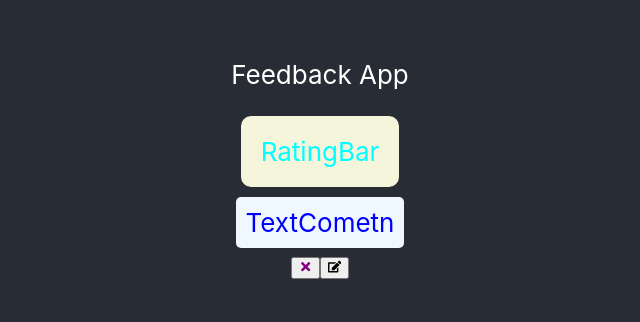
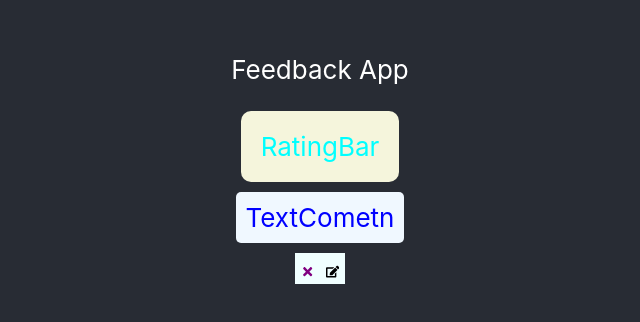
Before and after one commit to nikindtmas1/Feedback-Rating, a React (Create React App) app in the folder client/: page / in a window 1280 px wide. Shown: the part 244-566 px from the top of the page, without its empty margins (320-960 px from the left). Built offline with nearby package versions, Linux system fonts and the light colour scheme.

Commit message:
Added css

```diff
--- a/client/src/App.css
+++ b/client/src/App.css
@@ -56,3 +56,28 @@
   padding: 10px;
   color: blue;
 }
+
+.catalog-container{
+  background-color: azure;
+  margin-top: 10px;
+}
+
+.num-display {
+  /* position: absolute; */
+  top: -10px;
+  left: -10px;
+}
+
+.close,
+.edit {
+    /* position: absolute; */
+    top: 10px;
+    right: 20px;
+    cursor: pointer;
+    background: none;
+    border: none;
+}
+
+.edit {
+    right: 40px;
+}
```
